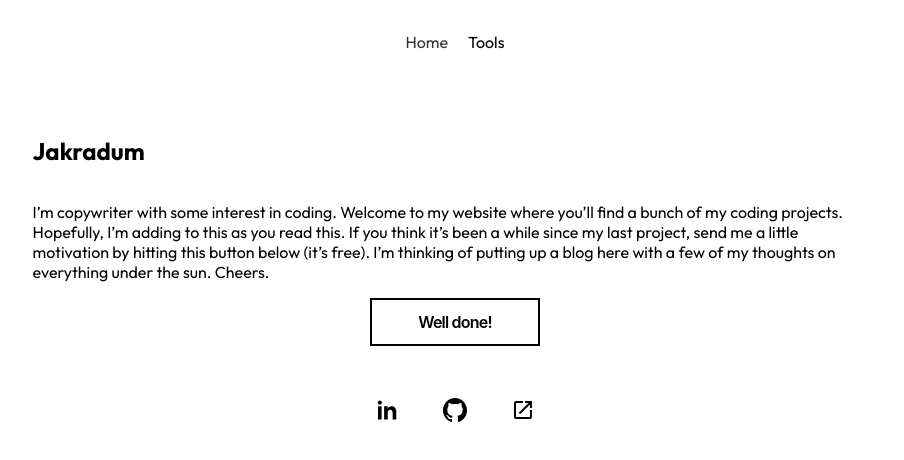
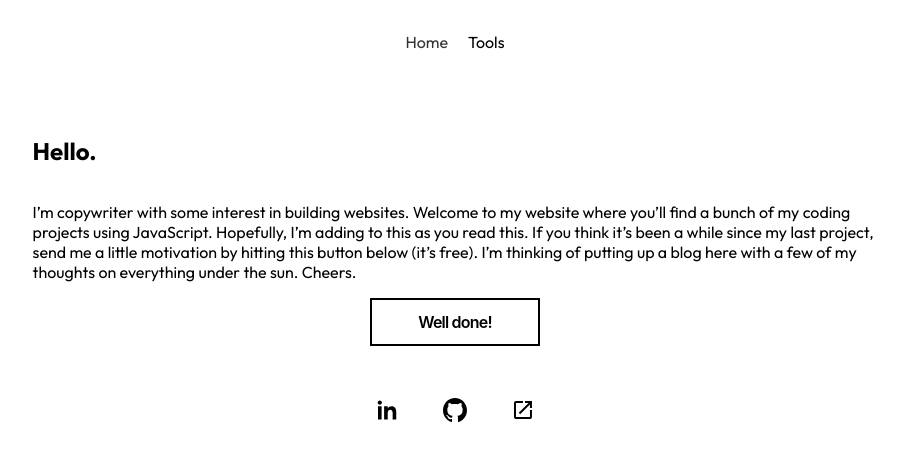
Before and after one commit to jakradum/portfolio, a React (Create React App) app: page / in a window 1280 px wide. Shown: the top 460 px of the page, without its empty margins (185-1089 px from the left). Built offline with nearby package versions, Linux system fonts and the light colour scheme.

Commit message:
about to try dropwdown menu

```diff
--- a/src/home.jsx
+++ b/src/home.jsx
@@ -16,10 +16,10 @@ const HomePage = () => {
   }]
   return (
     <section className="flex">
-      <h1>Jakradum</h1>
+      <h1>Hello.</h1>
       <p>
-        I’m copywriter with some interest in coding. Welcome to my website where you’ll find a bunch of my coding
-        projects. Hopefully, I’m adding to this as you read this. If you think it’s been a while since my last project,
+        I’m copywriter with some interest in building websites. Welcome to my website where you’ll find a bunch of my coding
+        projects using JavaScript. Hopefully, I’m adding to this as you read this. If you think it’s been a while since my last project,
         send me a little motivation by hitting this button below (it’s free). I’m thinking of putting up a blog here
         with a few of my thoughts on everything under the sun. Cheers.
       </p>
--- a/src/tools/tic-tac-toe.jsx
+++ b/src/tools/tic-tac-toe.jsx
@@ -2,6 +2,7 @@ import { gameboard } from './tictactoe-functions';
 import React, { useState } from 'react';
 import { playGame } from './tictactoe-functions';
 import { ReloadIcon } from '../Components/refresh-svgrepo-com';
+import { Logos } from '../Components/logos';
 
 export const TicTacToe = () => {
   const [board, setBoard] = useState(Object.values(gameboard));
--- a/src/tools/tictactoe-functions.js
+++ b/src/tools/tictactoe-functions.js
@@ -174,5 +174,5 @@ export const playGame = async (index) => {
 
     updateEmpty(gameboard);
   })();
-  return{ winnerState, winningCells }
+  return{ winnerState, winningCells, count }
 };
```
Also changed, not shown: components.json (added).
